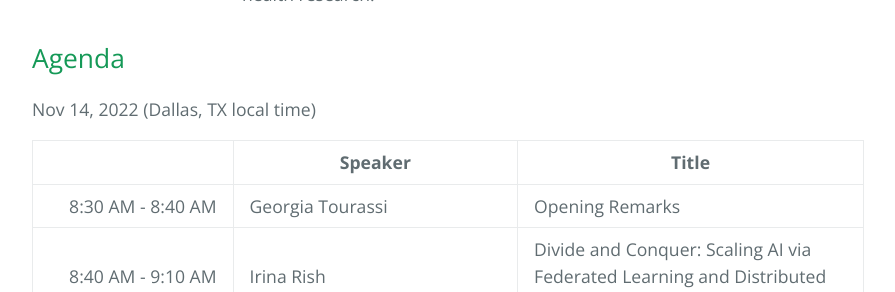
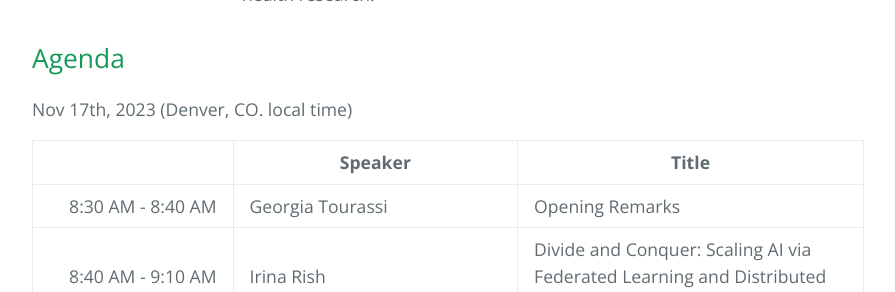
Before and after one commit to hpcFL/SC23, a Jekyll site: the page built from index.md, in a window 1280 px wide and 900 px high, scrolled down 4532 px, cut to the strip 163-455 px from the top of the window. Shown: the whole strip, without its empty margins (192-1087 px from the left). Built offline with Jekyll 4.4.1, drawn with Linux system fonts in a browser that asks for light colours.

Commit message:
Update index.md

```diff
--- a/index.md
+++ b/index.md
@@ -87,7 +87,7 @@ Heidi is the Group Lead of Biostatistics and Biomedical Informatics at Oak Ridge
 
 
 ## Agenda
-Nov 14, 2022 (Dallas, TX local time)
+Nov 17th, 2023 (Denver, CO. local time)
 
 <div id="agenda-table"></div>
 
```
